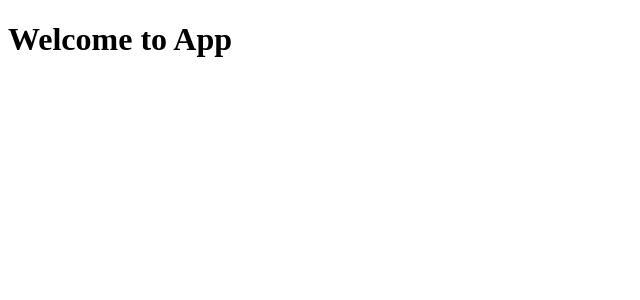
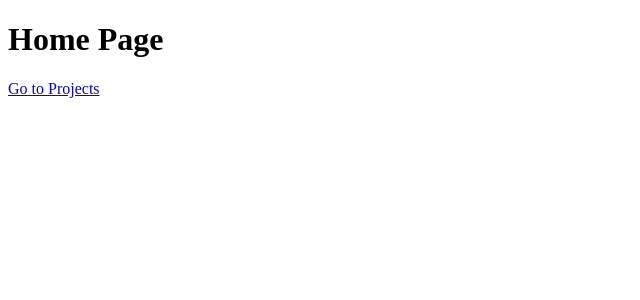
Before and after one commit to Phillip-Catanzaro/Vue-Masterclass, a Vue app: page / in a window 1280 px wide. Before the commit this address had no page. Shown: the top 300 px of the page, without its empty margins (0-640 px from the left). Built offline with nearby package versions, Linux system fonts and the light colour scheme; the HTML template or start-up script is replaced by a standard one.

Commit message:
supabase setup

```diff
--- a/package.json
+++ b/package.json
@@ -13,6 +13,7 @@
     "format": "prettier --write src/"
   },
   "dependencies": {
+    "@supabase/supabase-js": "^2.43.4",
     "pinia": "^2.3.0",
     "vue": "^3.5.13",
     "vue-router": "^4.5.0"
--- a/src/App.vue
+++ b/src/App.vue
@@ -1,5 +1,11 @@
-<script setup lang="ts"></script>
+<script setup lang="ts">
+import { supabase } from '@/lib/supabaseClient'
+
+console.log(supabase)
+</script>
 
 <template>
-  <h1>Welcome to App</h1>
+  <main>
+    <RouterView />
+  </main>
 </template>
--- /dev/null
+++ b/src/lib/supabaseClient.ts
@@ -0,0 +1,7 @@
+import { createClient } from '@supabase/supabase-js'
+
+// Create a single supabase client for interacting with your database
+export const supabase = createClient(
+  'https://zjrzldajzkeozzpfqivo.supabase.co',
+  'eyJhbGciOiJIUzI1NiIsInR5cCI6IkpXVCJ9.eyJpc3MiOiJzdXBhYmFzZSIsInJlZiI6InpqcnpsZGFqemtlb3p6cGZxaXZvIiwicm9sZSI6ImFub24iLCJpYXQiOjE3MzYxOTcxMjIsImV4cCI6MjA1MTc3MzEyMn0.WSnZ5U37pRqFfQ8Hb08qIO36MJrN8DtrX6rp4qY4Uec'
+)
--- a/src/router/index.ts
+++ b/src/router/index.ts
@@ -1,8 +1,31 @@
 import { createRouter, createWebHistory } from 'vue-router'
+import HomeView from '@/views/HomeView.vue'
+import { h } from 'vue'
 
 const router = createRouter({
   history: createWebHistory(import.meta.env.BASE_URL),
-  routes: []
+  routes: [
+    {
+      path: '/',
+      name: 'home',
+      component: HomeView
+    },
+    {
+      path: '/projects',
+      name: 'projects',
+      component: () => import('@/views/ProjectsView.vue')
+    },
+    {
+      path: '/projects/:id',
+      name: 'single-project',
+      component: () => import('@/views/SingleProjectView.vue')
+    },
+    {
+      path: '/:catchAll(.*)*',
+      name: 'NotFound',
+      component: h('p', { style: 'color: red;' }, '404 Not Found')
+    }
+  ]
 })
 
 export default router
--- /dev/null
+++ b/src/views/HomeView.vue
@@ -0,0 +1,8 @@
+<script setup lang="ts"></script>
+
+<template>
+  <div>
+    <h1>Home Page</h1>
+    <RouterLink to="/projects"> Go to Projects </RouterLink>
+  </div>
+</template>
--- /dev/null
+++ b/src/views/ProjectsView.vue
@@ -0,0 +1,8 @@
+<script setup lang="ts"></script>
+
+<template>
+  <div>
+    <h1>Projects</h1>
+    <RouterLink to="/"> Go to Home </RouterLink>
+  </div>
+</template>
--- /dev/null
+++ b/src/views/SingleProjectView.vue
@@ -0,0 +1,11 @@
+<script setup lang="ts">
+import { useRoute } from 'vue-router'
+
+const route = useRoute()
+</script>
+
+<template>
+  <div>
+    <h1>Project Name {{ route.params?.id }}</h1>
+  </div>
+</template>
```
Also changed, not shown: 1 other file (tests, documents, lock files or other folders).
